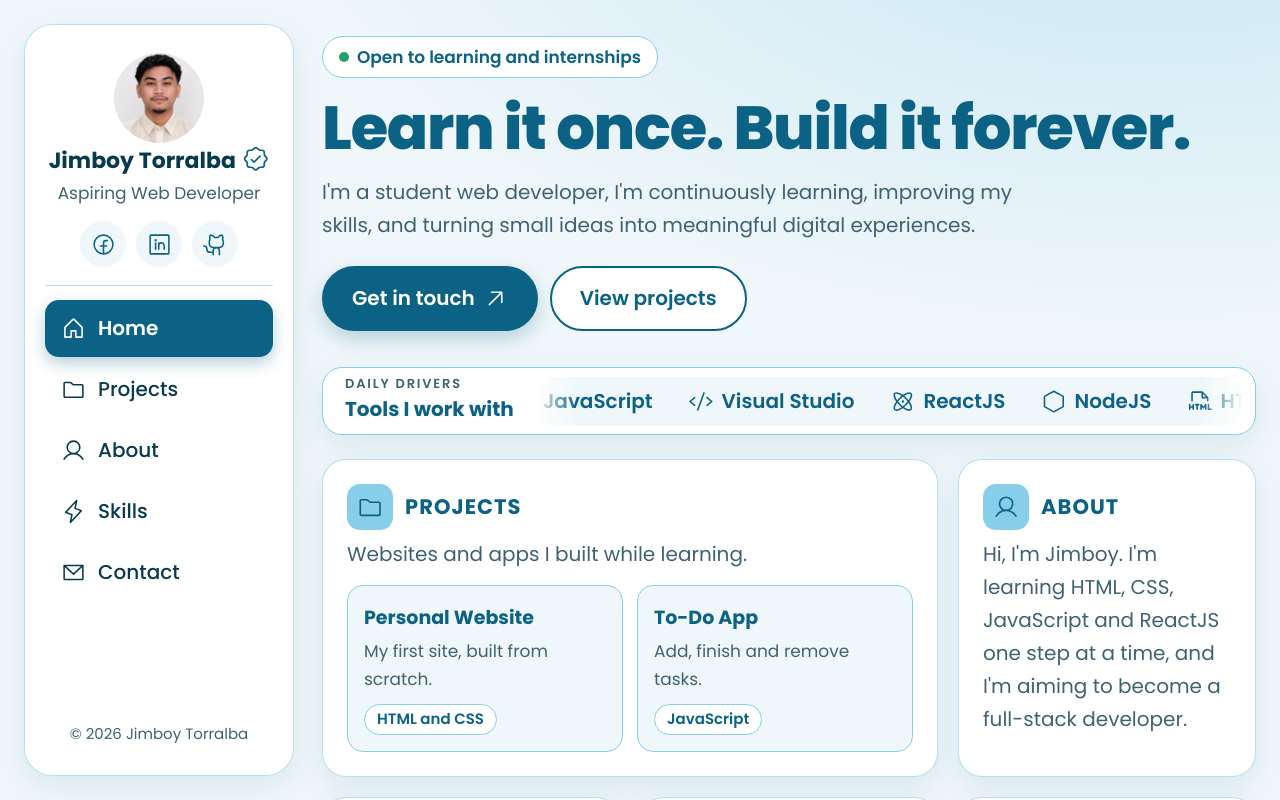
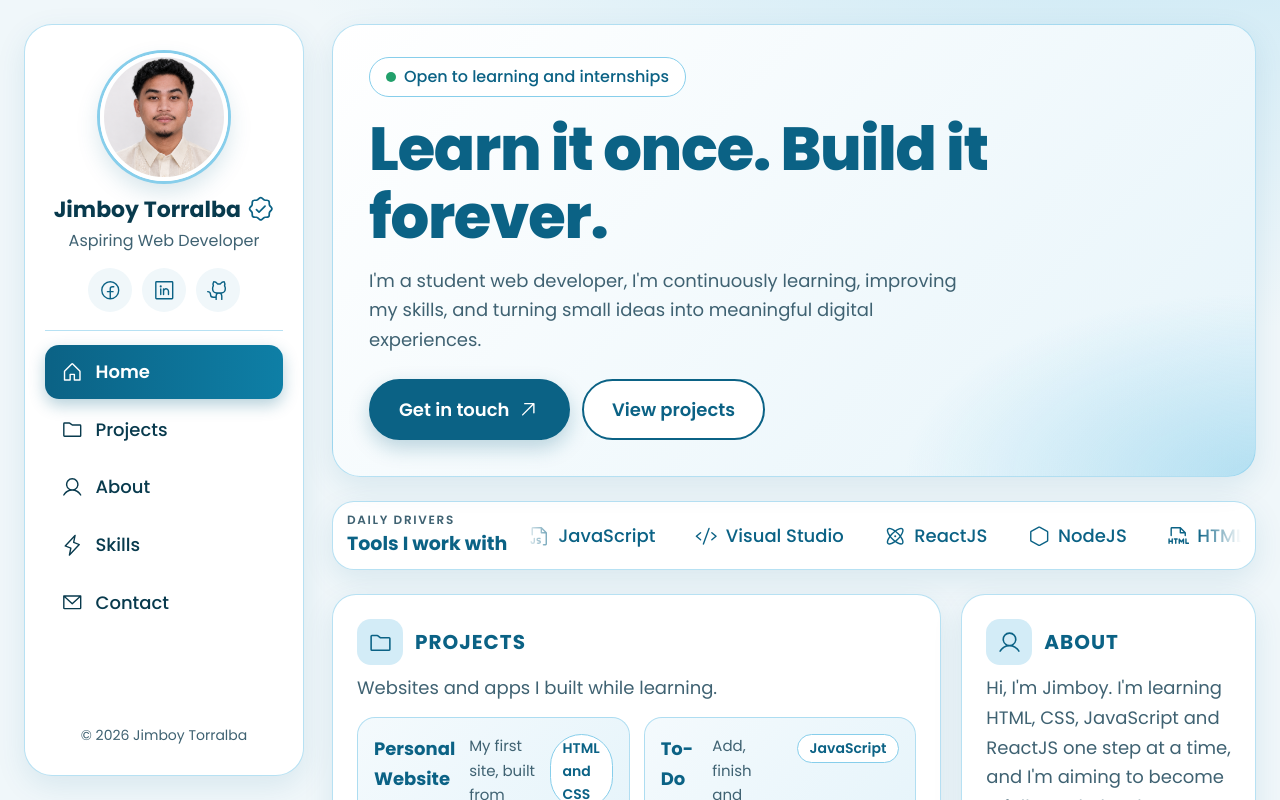
Before and after one commit to jimby-bot/Myportfolio, a React (Vite) app: page / in a window 1280 px wide. Shown: the top 800 px of the page. Built offline with nearby package versions, Linux system fonts and the light colour scheme.

Commit message:
Add files via upload

```diff
--- a/src/index.css
+++ b/src/index.css
@@ -1,144 +1,199 @@
-:root{
-    --dark:#0B6285;
-    --sky:#87CEEB;
-    --bg:#F0F7FA;
-    --card:#fff;
-    --text:#083A4D;
-    --muted:#3F6272;
- --shadow:0 10px 30px rgba(11,98,133,.10);
- box-sizing:border-box;
- padding-top:env(safe-area-inset-top,0px);
- padding-bottom:env(safe-area-inset-bottom,0px)
+:root {
+  --dark: #0B6285;
+  --teal: #12A3A8;
+  --sky: #87CEEB;
+  --bg: #F0F7FA;
+  --card: #fff;
+  --text: #083A4D;
+  --muted: #3F6272;
+  --line: #87ceeb99;
+  --shadow: 0 10px 30px rgba(11, 98, 133, .10);
 }
-*{
-box-sizing:border-box
+* { box-sizing: border-box; }
+html { scroll-behavior: smooth; }
+body {
+  margin: 0;
+  font-family: 'Poppins', system-ui, sans-serif;
+  font-size: 18px;
+  line-height: 1.65;
+  color: var(--text);
+  background: radial-gradient(900px 500px at 90% -10%, #87ceeb66, transparent), var(--bg);
+  min-height: 100vh;
+  -webkit-font-smoothing: antialiased;
 }
-html{
-scroll-behavior:smooth
+:focus-visible { outline: 4px solid var(--dark); outline-offset: 3px; }
+
+.layout { display: flex; gap: 28px; padding: 24px; max-width: 1500px; margin: 0 auto; }
+
+/* ---------- sidebar ---------- */
+.side {
+  width: 280px; flex: none; position: sticky; top: 24px; align-self: flex-start;
+  height: calc(100vh - 48px); overflow-y: auto;
+  background: var(--card); border: 1px solid var(--line); border-radius: 28px;
+  box-shadow: var(--shadow); padding: 28px 20px;
+  display: flex; flex-direction: column;
 }
-body{
-margin:0;
-font-family:'Poppins',system-ui,sans-serif;
-font-size:20px;
-line-height:1.65;
-color:var(--text);
- background:radial-gradient(900px 500px at 90% -10%,#87ceeb66,transparent),var(--bg);
- min-height:100vh
+.profile { text-align: center; }
+.avatar {
+  width: 128px; height: 128px; margin: 0 auto 14px; border-radius: 50%; overflow: hidden;
+  border: 4px solid #fff; box-shadow: 0 0 0 3px var(--sky), 0 10px 24px rgba(11, 98, 133, .18);
 }
-:focus-visible{
-outline:4px solid var(--dark);
-outline-offset:3px
+.avatar img { width: 100%; height: 100%; object-fit: cover; object-position: center 25%; display: block; }
+.name {
+  display: flex; justify-content: center; align-items: center; gap: 6px;
+  margin: 0; font-size: 22px; font-weight: 700; line-height: 1.3; color: var(--text);
 }
-.layout{
-display:flex;
-gap:28px;
-padding:24px;
-max-width:1500px;
-margin:0 auto}
+.name svg { color: var(--dark); flex: none; }
+.role { margin: 2px 0 14px; font-size: 16px; color: var(--muted); }
+.soc { display: flex; gap: 10px; justify-content: center; margin-bottom: 18px; }
+.soc a {
+  width: 44px; height: 44px; border-radius: 50%; background: var(--bg); color: var(--dark);
+  display: grid; place-items: center; text-decoration: none; transition: .2s;
+}
+.soc a:hover { background: var(--dark); color: #fff; transform: translateY(-2px); }
+.side hr { border: 0; border-top: 1px solid var(--line); width: 100%; margin: 0 0 14px; }
+.nav {
+  display: flex; gap: 12px; align-items: center; padding: 12px 16px; margin-bottom: 4px;
+  border-radius: 14px; text-decoration: none; font-weight: 500; color: var(--text); transition: .2s;
+}
+.nav:hover { background: #87ceeb4d; }
+.nav.on {
+  background: linear-gradient(90deg, var(--dark), #0E7FA6); color: #fff; font-weight: 600;
+  box-shadow: 0 6px 16px rgba(11, 98, 133, .3);
+}
+.copy { margin: auto 0 0; padding-top: 14px; font-size: 14px; color: var(--muted); text-align: center; }
 
-/* sidebar */
-.side{width:270px;
-flex:none;
-position:sticky;
-top:24px;
-align-self:flex-start;
-height:calc(100vh - 48px);
- background:var(--card);
- border:1px solid #87ceeb99;
- border-radius:28px;
- box-shadow:var(--shadow);
- padding:28px 20px;
- display:flex;flex-direction:column
-}
-.profile{text-align:center}
-.avatar {
-  width: 90px;
-  height: 90px;
-  border-radius: 50%;
-  overflow: hidden;
-  margin: 0 auto;
+/* ---------- mobile bar + overlay ---------- */
+.mbar, .overlay { display: none; }
+.burger {
+  width: 52px; height: 52px; border-radius: 14px; border: 2px solid var(--sky);
+  background: #fff; color: var(--dark); display: grid; place-items: center; cursor: pointer;
 }
 
-.avatar img {
-  width: 100%;
-  height: 100%;
-  object-fit: cover;
-  object-position: center;
-  display: block;
+/* ---------- main / hero ---------- */
+main { flex: 1; min-width: 0; }
+.top {
+  position: relative; overflow: hidden; margin-bottom: 24px; padding: 32px 36px 36px;
+  border: 1px solid var(--line); border-radius: 28px; box-shadow: var(--shadow);
+  background:
+    radial-gradient(500px 260px at 100% 100%, #87ceeb88, transparent 70%),
+    linear-gradient(135deg, #fff 0%, #e6f4fa 100%);
 }
-.name{font-size:22px;font-weight:700;margin:0;display:flex;justify-content:center;align-items:center;gap:6px}
-.role{margin:0 0 14px;font-size:17px;color:var(--muted)}
-.soc{display:flex;gap:10px;justify-content:center;margin-bottom:18px}
-.soc a{width:46px;height:46px;border-radius:50%;background:var(--bg);color:var(--dark);display:grid;place-items:center;text-decoration:none;transition:.2s}
-.soc a:hover{background:var(--dark);color:#fff;transform:translateY(-2px)}
-.side hr{border:0;border-top:1px solid #87ceeb99;width:100%;margin:0 0 14px}
-.nav{display:flex;gap:12px;align-items:center;padding:12px 16px;border-radius:14px;text-decoration:none;font-weight:500;color:var(--text);margin-bottom:4px;transition:.2s}
-.nav:hover{background:#87ceeb4d}
-.nav.on{background:var(--dark);color:#fff;font-weight:600;box-shadow:0 6px 16px rgba(11,98,133,.3)}
-.copy{margin-top:auto;font-size:15px;color:var(--muted);text-align:center}
+.top > * { position: relative; z-index: 1; }
+.eyebrow {
+  display: inline-flex; gap: 8px; align-items: center; background: #fff;
+  border: 1px solid var(--sky); color: var(--dark); font-weight: 500; font-size: 16px;
+  padding: 6px 16px; border-radius: 999px; margin-bottom: 18px;
+}
+.dot { width: 10px; height: 10px; border-radius: 50%; background: #22a06b; }
+h1 {
+  font-size: clamp(2.2rem, 5vw, 3.8rem); line-height: 1.12; font-weight: 800;
+  color: var(--dark); margin: 0 0 14px; letter-spacing: -.02em;
+}
+.grad {
+  background: linear-gradient(90deg, var(--dark), var(--teal));
+  -webkit-background-clip: text; background-clip: text; color: transparent;
+}
+.lead { margin: 0 0 24px; max-width: 600px; color: var(--muted); }
+.btns { display: flex; gap: 12px; flex-wrap: wrap; }
+.btn {
+  display: inline-flex; gap: 8px; align-items: center; background: var(--dark); color: #fff;
+  padding: 14px 28px; border-radius: 999px; text-decoration: none; font-weight: 600;
+  border: 2px solid var(--dark); transition: .2s; box-shadow: 0 8px 20px rgba(11, 98, 133, .25);
+}
+.btn:hover { transform: translateY(-2px); }
+.btn.alt { background: #fff; color: var(--dark); box-shadow: none; }
+.btn.alt:hover { background: var(--sky); }
+.hero-art { position: absolute; right: 24px; bottom: 12px; width: min(300px, 30%); height: auto; z-index: 0; }
 
-/* mobile top bar + overlay */
-.mbar,.overlay{display:none}
-.burger{width:52px;height:52px;border-radius:14px;border:2px solid var(--sky);background:#fff;color:var(--dark);font-size:26px;display:grid;place-items:center;cursor:pointer}
+/* ---------- tools strip ---------- */
+.drivers {
+  display: flex; align-items: center; gap: 16px; background: #fff; border: 1px solid var(--line);
+  border-radius: 22px; padding: 10px 14px 10px 14px; margin-bottom: 24px; box-shadow: var(--shadow);
+}
+.drivers small { display: block; font-size: 12px; letter-spacing: .14em; text-transform: uppercase; color: var(--muted); font-weight: 600; line-height: 1.3; }
+.drivers b { font-size: 19px; color: var(--dark); white-space: nowrap; }
+.ico.round { border-radius: 50%; background: linear-gradient(135deg, var(--teal), var(--dark)); color: #fff; }
+.marquee {
+  overflow: hidden; flex: 1; border-radius: 14px; padding: 8px 0;
+  -webkit-mask-image: linear-gradient(90deg, transparent, #000 6%, #000 94%, transparent);
+  mask-image: linear-gradient(90deg, transparent, #000 6%, #000 94%, transparent);
+}
+.track { display: flex; gap: 40px; width: max-content; animation: scroll 22s linear infinite; }
+.marquee:hover .track { animation-play-state: paused; }
+.track span { white-space: nowrap; font-weight: 500; color: var(--dark); display: flex; gap: 8px; align-items: center; }
+@keyframes scroll { to { transform: translateX(-50%); } }
 
-/* main */
-main{flex:1;min-width:0}
-.top{padding:12px 0 8px}
-.eyebrow{display:inline-flex;gap:8px;align-items:center;background:#fff;border:1px solid var(--sky);color:var(--dark);font-weight:600;font-size:17px;padding:6px 16px;border-radius:999px;margin-bottom:16px}
-.dot{width:10px;height:10px;border-radius:50%;background:#22a06b}
-h1{font-size:clamp(2.3rem,5vw,3.8rem);line-height:1.12;font-weight:800;color:var(--dark);margin:0 0 14px;letter-spacing:-.02em}
-.lead{margin:0 0 24px;max-width:720px;color:var(--muted)}
-.btns{display:flex;gap:12px;flex-wrap:wrap;margin-bottom:28px}
-.btn{display:inline-flex;gap:8px;align-items:center;background:var(--dark);color:#fff;padding:14px 28px;border-radius:999px;text-decoration:none;font-weight:600;border:2px solid var(--dark);transition:.2s;box-shadow:0 8px 20px rgba(11,98,133,.25)}
-.btn:hover{transform:translateY(-2px)}
-.btn.alt{background:#fff;color:var(--dark);box-shadow:none}
-.btn.alt:hover{background:var(--sky)}
+/* ---------- cards ---------- */
+.bento { display: grid; grid-template-columns: repeat(3, 1fr); gap: 20px; }
+.card {
+  background: var(--card); border: 1px solid var(--line); border-radius: 24px; padding: 24px;
+  box-shadow: var(--shadow); scroll-margin-top: 24px; transition: .25s;
+}
+.card:hover { transform: translateY(-3px); box-shadow: 0 16px 36px rgba(11, 98, 133, .16); }
+.card.wide { grid-column: span 2; }
+.card h2 {
+  display: flex; align-items: center; gap: 12px; margin: 0 0 8px;
+  font-size: 20px; letter-spacing: .05em; text-transform: uppercase; color: var(--dark);
+}
+.ico {
+  width: 46px; height: 46px; border-radius: 14px; background: #d3ecf7; color: var(--dark);
+  display: grid; place-items: center; flex: none;
+}
+.card p { margin: 0 0 14px; color: var(--muted); }
 
-/* tools strip */
-.drivers{display:flex;align-items:center;gap:20px;background:#fff;border:1px solid var(--sky);border-radius:20px;padding:8px 12px 8px 22px;margin-bottom:24px;box-shadow:var(--shadow)}
-.drivers small{display:block;font-size:13px;letter-spacing:.14em;text-transform:uppercase;color:var(--muted);font-weight:600;line-height:1.3}
-.drivers b{font-size:20px;color:var(--dark);white-space:nowrap}
-.marquee{overflow:hidden;flex:1;background:var(--bg);border-radius:14px;padding:8px 0;
- -webkit-mask-image:linear-gradient(90deg,transparent,#000 6%,#000 94%,transparent);mask-image:linear-gradient(90deg,transparent,#000 6%,#000 94%,transparent)}
-.track{display:flex;gap:36px;width:max-content;animation:scroll 20s linear infinite}
-.marquee:hover .track{animation-play-state:paused}
-.track span{white-space:nowrap;font-weight:600;color:var(--dark);display:flex;gap:8px;align-items:center}
-@keyframes scroll{to{transform:translateX(-50%)}}
+.tiles { display: grid; grid-template-columns: repeat(auto-fit, minmax(240px, 1fr)); gap: 14px; }
+.tile {
+  position: relative; display: flex; gap: 14px; align-items: flex-start; padding: 16px 16px 44px;
+  background: linear-gradient(135deg, #f4fafd, #e3f3fa); border: 1px solid var(--line); border-radius: 18px;
+}
+.tile h3 { margin: 0 0 2px; font-size: 18px; color: var(--dark); }
+.tile p { margin: 0 0 10px; font-size: 15px; }
+.tag { display: inline-block; background: #fff; border: 1px solid var(--sky); border-radius: 999px; padding: 2px 12px; font-size: 14px; font-weight: 600; color: var(--dark); }
+.go {
+  position: absolute; right: 14px; bottom: 12px; width: 32px; height: 32px; border-radius: 50%;
+  background: #fff; color: var(--dark); display: grid; place-items: center; border: 1px solid var(--sky);
+}
+.bar { height: 6px; border-radius: 999px; background: #d3ecf7; overflow: hidden; margin-top: 4px; }
+.bar span { display: block; width: 35%; height: 100%; border-radius: 999px; background: linear-gradient(90deg, var(--dark), var(--teal)); }
 
-/* cards */
-.bento{display:grid;grid-template-columns:repeat(3,1fr);gap:20px}
-.card{background:var(--card);border:1px solid #87ceeb99;border-radius:24px;padding:24px;box-shadow:var(--shadow);scroll-margin-top:24px;transition:.25s}
-.card:hover{transform:translateY(-3px);box-shadow:0 16px 36px rgba(11,98,133,.16)}
-.card.wide{grid-column:span 2}
-.card h2{display:flex;align-items:center;gap:12px;font-size:21px;letter-spacing:.05em;text-transform:uppercase;color:var(--dark);margin:0 0 8px}
-.ico{width:46px;height:46px;border-radius:13px;background:var(--sky);color:var(--dark);display:grid;place-items:center;flex:none}
-.card p{margin:0 0 14px;color:var(--muted)}
-.tiles{display:grid;grid-template-columns:repeat(auto-fit,minmax(200px,1fr));gap:14px}
-.tile{background:var(--bg);border:1px solid var(--sky);border-radius:16px;padding:16px}
-.tile h3{margin:0 0 4px;font-size:19px;color:var(--dark)}
-.tile p{margin:0 0 8px;font-size:17px}
-.tag{display:inline-block;background:#fff;border:1px solid var(--sky);border-radius:999px;padding:2px 12px;font-size:15px;font-weight:600;color:var(--dark)}
-.chips{display:flex;flex-wrap:wrap;gap:10px}
-.chip{background:var(--bg);border:1px solid var(--sky);color:var(--dark);border-radius:999px;padding:6px 16px;font-weight:600;font-size:18px}
-.list{list-style:none;margin:0;padding:0}
-.list li{display:flex;gap:12px;align-items:center;padding:10px 0;border-bottom:1px solid #87ceeb80}
-.list li:last-child{border:0}
-.list em{margin-left:auto;font-style:normal;color:var(--dark);font-weight:600}
-.badge{display:inline-flex;gap:8px;align-items:center;background:var(--dark);color:#fff;border-radius:999px;padding:8px 18px;font-weight:600}
-footer{margin-top:28px;text-align:center;font-size:16px;color:var(--muted)}
+.chips { display: flex; flex-wrap: wrap; gap: 10px; }
+.chip { background: var(--bg); border: 1px solid var(--sky); color: var(--dark); border-radius: 999px; padding: 6px 16px; font-weight: 600; font-size: 16px; }
+.list { list-style: none; margin: 0; padding: 0; }
+.list li { display: flex; gap: 12px; align-items: center; padding: 10px 0; border-bottom: 1px solid #87ceeb80; }
+.list li:last-child { border: 0; }
+.list em { margin-left: auto; font-style: normal; color: var(--dark); font-weight: 600; }
+.badge { display: inline-flex; gap: 8px; align-items: center; background: var(--dark); color: #fff; border-radius: 999px; padding: 8px 18px; font-weight: 600; }
+footer { margin-top: 28px; text-align: center; font-size: 15px; color: var(--muted); }
 
-@media(max-width:1100px){.bento{grid-template-columns:1fr 1fr}}
-@media(max-width:860px){
- .layout{display:block;padding:0 16px 24px}
- .mbar{display:flex;position:sticky;top:0;z-index:30;justify-content:space-between;align-items:center;margin:0 -16px 16px;
-  padding:calc(10px + env(safe-area-inset-top,0px)) 16px 10px;background:rgba(240,247,250,.92);backdrop-filter:blur(10px);border-bottom:1px solid var(--sky)}
- .brand{font-weight:700;font-size:20px;color:var(--dark)}
- .side{position:fixed;z-index:50;top:0;left:0;bottom:0;width:min(86vw,320px);height:auto;border-radius:0 28px 28px 0;
-  transform:translateX(-105%);transition:transform .3s ease;overflow-y:auto}
- .side.open{transform:none}
- .overlay{position:fixed;inset:0;z-index:40;background:rgba(8,58,77,.45);opacity:0;pointer-events:none;transition:opacity .3s;display:block}
- .overlay.show{opacity:1;pointer-events:auto}
- .bento{grid-template-columns:1fr}.card.wide{grid-column:auto}
- .drivers{flex-direction:column;align-items:stretch;padding:14px}
+/* ---------- responsive ---------- */
+@media (max-width: 1100px) { .bento { grid-template-columns: 1fr 1fr; } }
+@media (max-width: 860px) {
+  .layout { display: block; padding: 0 16px 24px; }
+  .mbar {
+    display: flex; position: sticky; top: 0; z-index: 30; justify-content: space-between; align-items: center;
+    margin: 0 -16px 16px; padding: calc(10px + env(safe-area-inset-top, 0px)) 16px 10px;
+    background: rgba(240, 247, 250, .92); backdrop-filter: blur(10px); border-bottom: 1px solid var(--sky);
+  }
+  .brand { font-weight: 700; font-size: 20px; color: var(--dark); }
+  .side {
+    position: fixed; z-index: 50; top: 0; left: 0; bottom: 0; width: min(86vw, 320px); height: auto;
+    border-radius: 0 28px 28px 0; transform: translateX(-105%); transition: transform .3s ease;
+  }
+  .side.open { transform: none; }
+  .overlay {
+    position: fixed; inset: 0; z-index: 40; background: rgba(8, 58, 77, .45);
+    opacity: 0; pointer-events: none; transition: opacity .3s; display: block;
+  }
+  .overlay.show { opacity: 1; pointer-events: auto; }
+  .bento { grid-template-columns: 1fr; }
+  .card.wide { grid-column: auto; }
+  .top { padding: 24px 20px 150px; }
+  .hero-art { width: 200px; right: 12px; }
+  .drivers { flex-direction: column; align-items: stretch; padding: 14px; }
 }
-@media(prefers-reduced-motion:reduce){.track{animation:none}html{scroll-behavior:auto}.side,.overlay,.card,.btn{transition:none}}
+@media (prefers-reduced-motion: reduce) {
+  .track { animation: none; }
+  html { scroll-behavior: auto; }
+  .side, .overlay, .card, .btn { transition: none; }
+}
```
